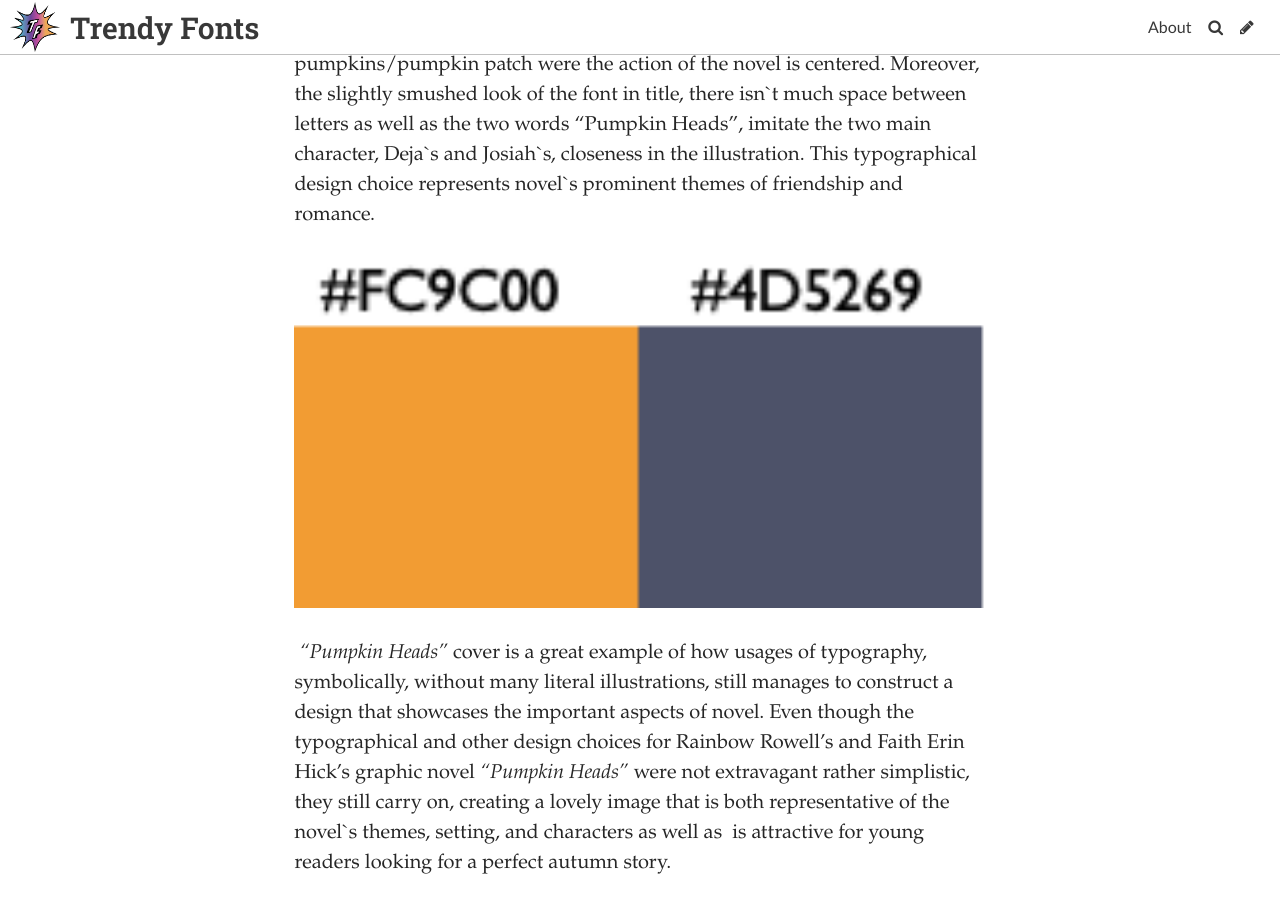
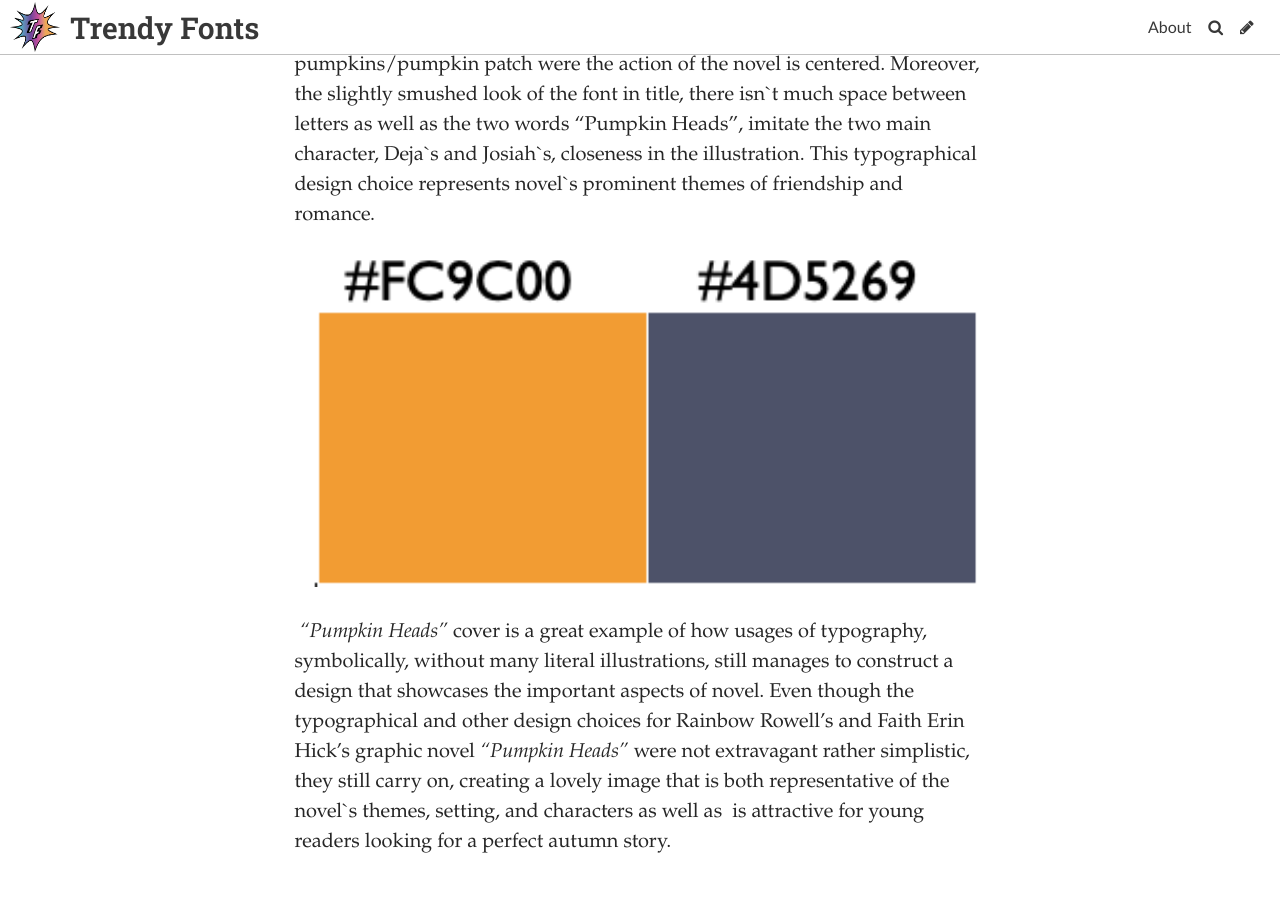
Before and after one commit to Pumpkinhead98/populartypo, a Jekyll site: the page built from _posts/2020-10-18-pumpkin-spice-and-all-things-nice-typography-of-graphic-novel-pumpkin-heads.md, in a window 1280 px wide and 900 px high, scrolled down 2392 px. Built offline with Jekyll 4.4.1, drawn with Linux system fonts in a browser that asks for light colours; some web fonts are replaced.

Commit message:
Update Post “2020-10-18-pumpkin-spice-and-all-things-nice-typography-of-graphic-novel-pumpkin-heads”

```diff
--- a/_posts/2020-10-18-pumpkin-spice-and-all-things-nice-typography-of-graphic-novel-pumpkin-heads.md
+++ b/_posts/2020-10-18-pumpkin-spice-and-all-things-nice-typography-of-graphic-novel-pumpkin-heads.md
@@ -20,10 +20,10 @@
 
 This sans-serif, squalor font represents the fun, youthful and informal nature of the book. In addition, the unevenness of the letters, seen in slight height variations, strengthens the squalor aesthetic as well as adds a more dynamic and easy-going look for the font. The design choices for the typography suits both the aforementioned nature of the novel as well as target audience of young-adults and teens buying the book.
 
-![](../uploads/121741304_341997237065457_3605417292086655291_n.jpg "Cover of \\"Pumpkin Heads\\" ")
+![](../uploads/121741304_341997237065457_3605417292086655291_n.jpg "Cover of \\\"Pumpkin Heads\\\" ")
 
 Furthermore, typography is important in the overall image of the book cover. The boldness, size of the font and the bright orange **(#FC9C00)** colour of the letters pops out in the dark blue **(#4D5259)** background which instantly catches the readers attention. The choice of the letter colouring is symbolic for the novel – representing the season of autumn as well as the pumpkins/pumpkin patch were the action of the novel is centered. Moreover, the slightly smushed look of the font in title, there isn\`t much space between letters as well as the two words “Pumpkin Heads”, imitate the two main character, Deja\`s and Josiah\`s, closeness in the illustration. This typographical design choice represents novel\`s prominent themes of friendship and romance.
 
-![](../uploads/skjermbilde-2020-10-25-kl.-16.45.05.png "Central colours of the book cover ")
+![](../uploads/skjermbilde-2020-10-25-kl.-16.38.28.png "Central colours of the book cover ")
 
  *“Pumpkin Heads”* cover is a great example of how usages of typography, symbolically, without many literal illustrations, still manages to construct a design that showcases the important aspects of novel. Even though the typographical and other design choices for Rainbow Rowell’s and Faith Erin Hick’s graphic novel *“Pumpkin Heads”* were not extravagant rather simplistic, they still carry on, creating a lovely image that is both representative of the novel`s themes, setting, and characters as well as  is attractive for young readers looking for a perfect autumn story.
```
